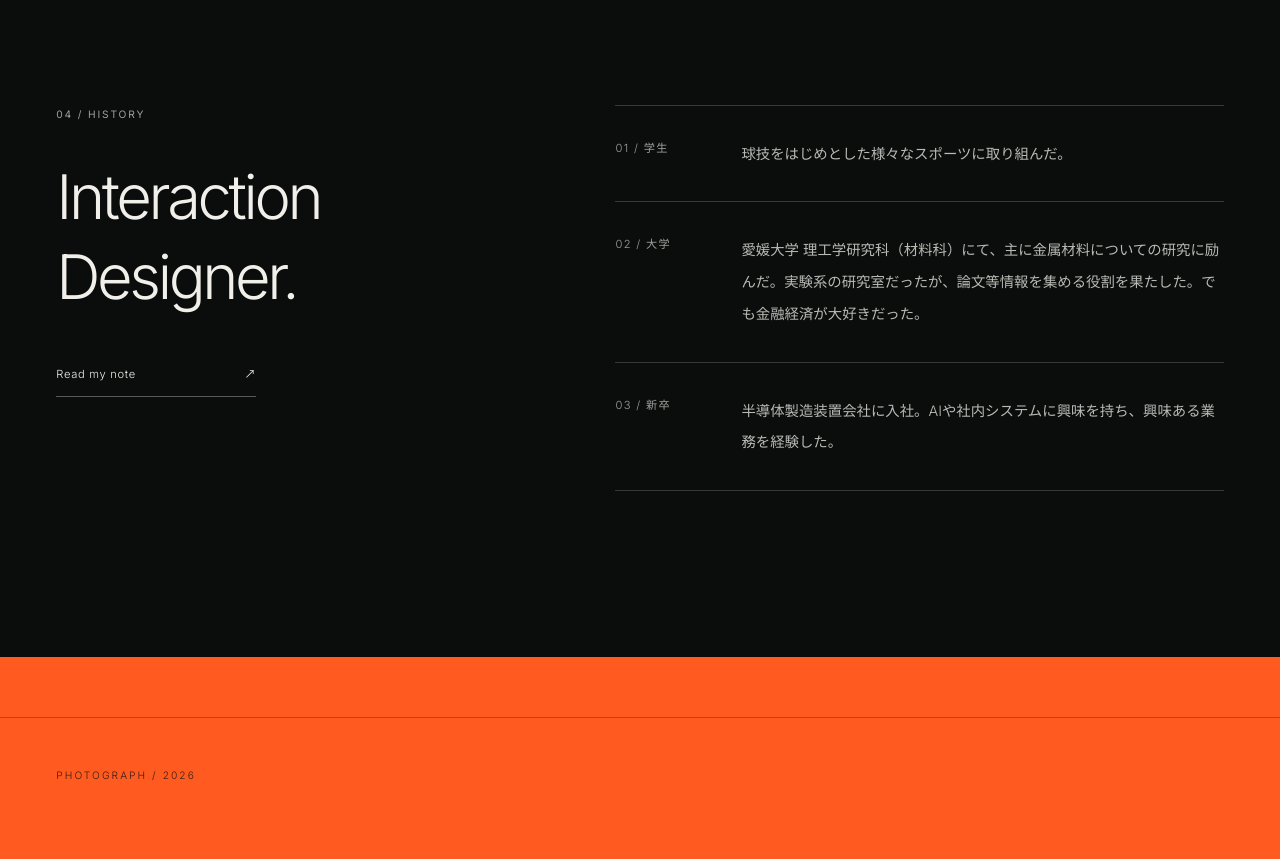
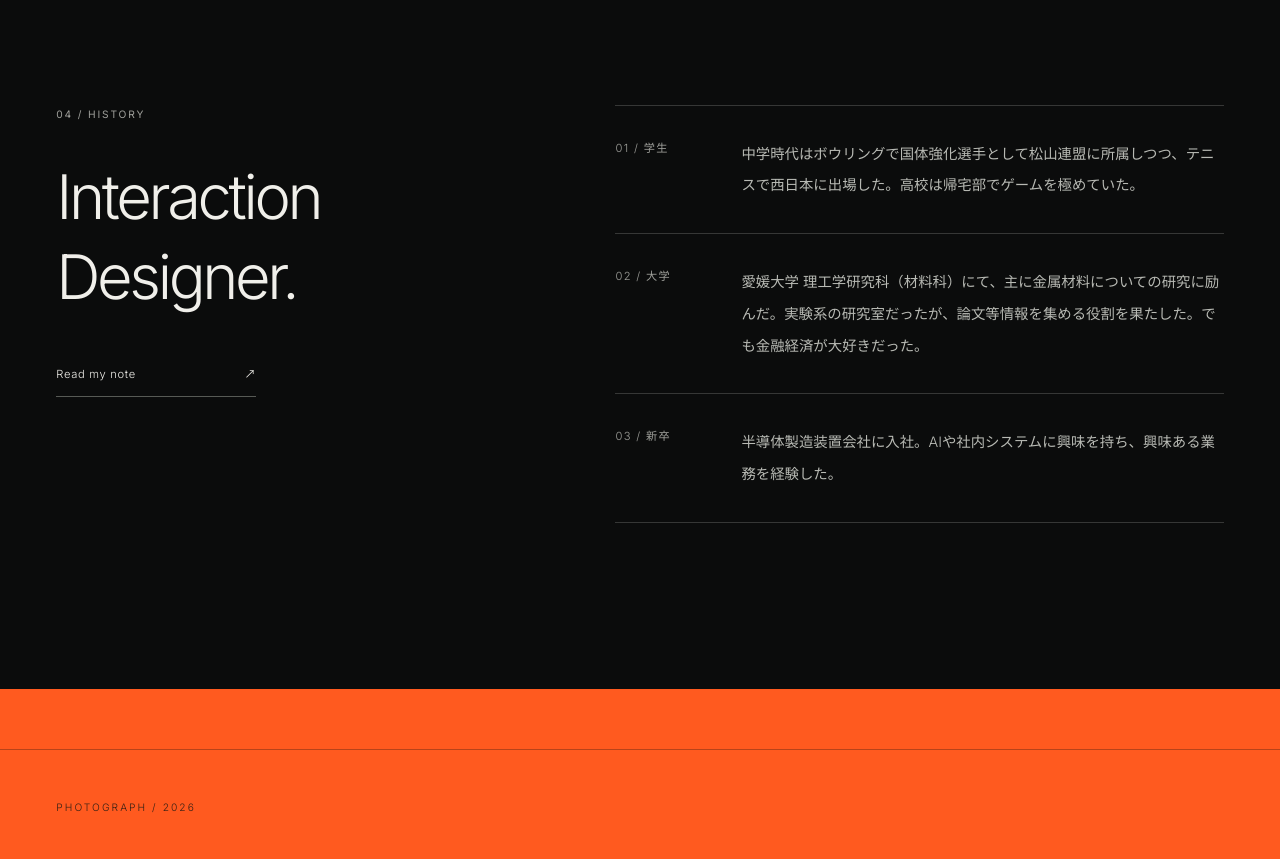
Before and after one commit to calf00/nagata_photo_site, a plain HTML site: page index.html in a window 1280 px wide. Shown: the part 6900-7759 px from the top of the page. Drawn offline with Linux system fonts and the light colour scheme.

Commit message:
文章改定友近に行ってもらったとkろお

```diff
--- a/index.html
+++ b/index.html
@@ -176,7 +176,7 @@
         <dl class="history-list reveal">
           <div>
             <dt>01 / 学生</dt>
-            <dd>球技をはじめとした様々なスポーツに取り組んだ。</dd>
+            <dd>中学時代はボウリングで国体強化選手として松山連盟に所属しつつ、テニスで西日本に出場した。高校は帰宅部でゲームを極めていた。</dd>
           </div>
           <div>
             <dt>02 / 大学</dt>
```
